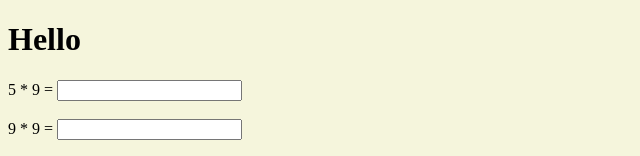
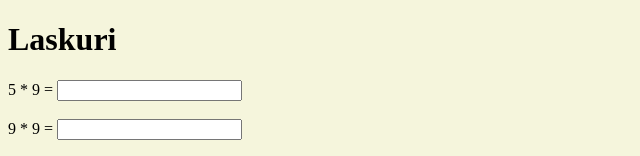
Before and after one commit to Aleksi012/Web-tekniikat, a plain HTML site: page index.html in a window 1280 px wide. Shown: the top 156 px of the page, without its empty margins (0-640 px from the left). Drawn offline with Linux system fonts and the light colour scheme.

Commit message:
h1 tekstin vaihto

```diff
--- a/index.html
+++ b/index.html
@@ -8,7 +8,7 @@
     <link rel="stylesheet" href="style.css">
 </head>
 <body>
-    <h1>Hello</h1>
+    <h1>Laskuri</h1>
     <label for="lasku1">5 * 9 =
             <input type="number" id="lasku1">
             <br>
```
